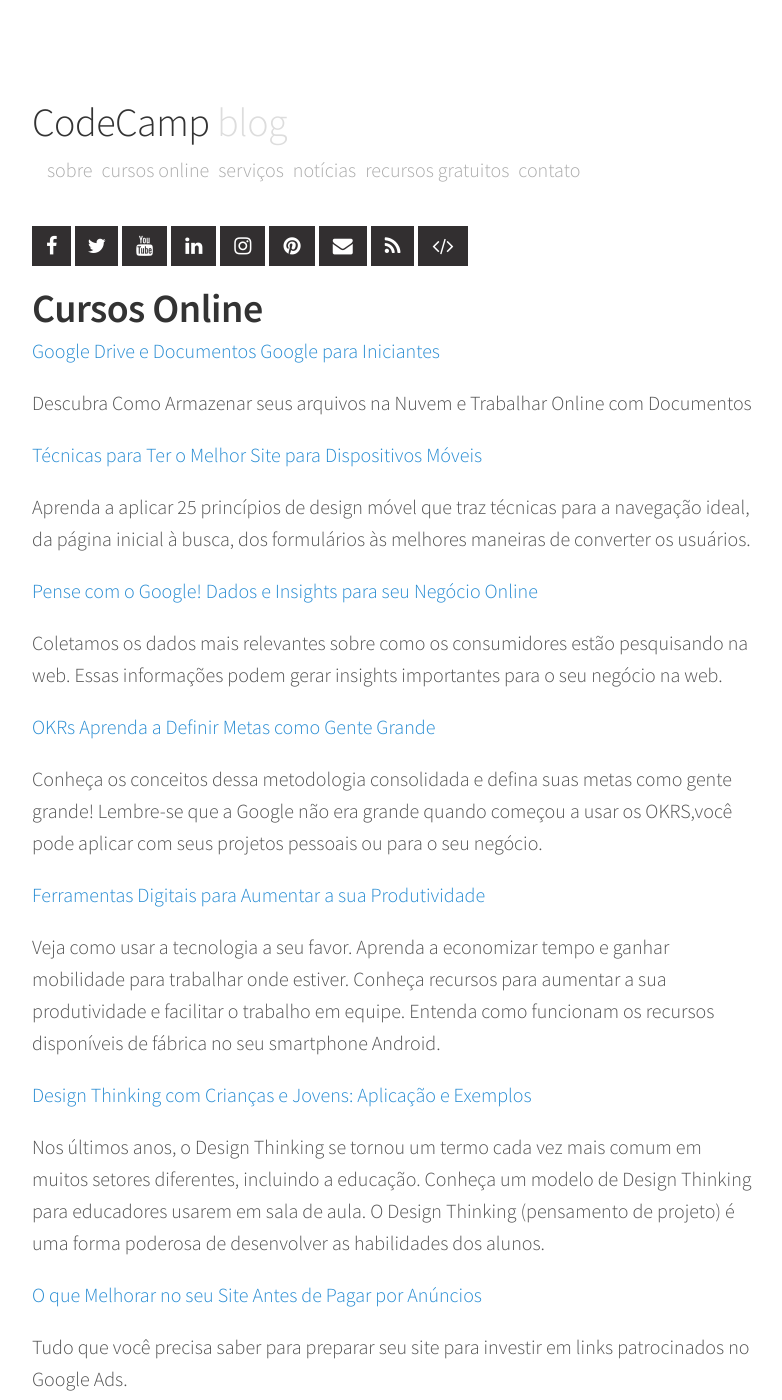
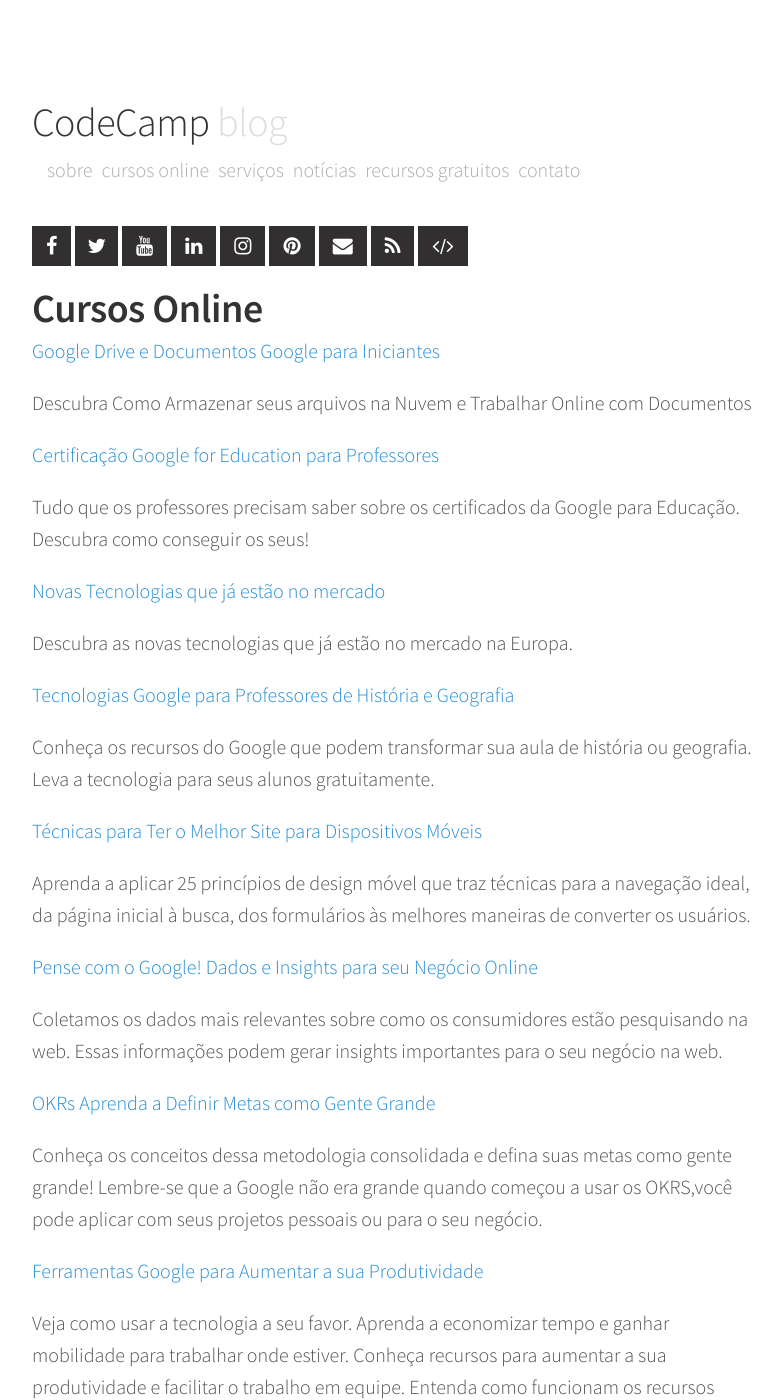
Before and after one commit to snvas/snvas.github.io, a Jekyll site: the page built from cursos.md, in a window 1280 px wide and 1400 px high. Shown: the whole window, without its empty margins (248-1030 px from the left). Built offline with Jekyll 4.4.1, drawn with Linux system fonts in a browser that asks for light colours; nearby versions of some CDN libraries; some of the changed text lies outside the part shown.

Commit message:
novos cursos

```diff
--- a/cursos.md
+++ b/cursos.md
@@ -4,15 +4,27 @@
 permalink: /cursos/
 order: 1
 ---
- [Google Drive e Documentos Google para Iniciantes](https://www.udemy.com/course/google-drive-e-muito-mais-que-um-dropbox/?referralCode=D982C0B9C343737A2745)
+[Google Drive e Documentos Google para Iniciantes](https://www.udemy.com/course/google-drive-e-muito-mais-que-um-dropbox/?referralCode=D982C0B9C343737A2745)
 
  Descubra Como Armazenar seus arquivos na Nuvem e Trabalhar Online com Documentos
 
- [Técnicas para Ter o Melhor Site para Dispositivos Móveis](https://www.udemy.com/course/tecnicas-para-ter-o-melhor-site-mobile/?referralCode=D869480A49488F1EC96C)
+[Certificação Google for Education para Professores](https://www.udemy.com/course/certificacoes-google-for-education-para-professores/?referralCode=3EF4264EDC40C2F4981B)
+
+ Tudo que os professores precisam saber sobre os certificados da Google para Educação. Descubra como conseguir os seus!
+
+[Novas Tecnologias que já estão no mercado](https://www.udemy.com/course/novas-tecnologias-no-mercado/?referralCode=56B25B9B5B0BC03AD08D)
+
+ Descubra as novas tecnologias que já estão no mercado na Europa.
+
+[Tecnologias Google para Professores de História e Geografia](https://www.udemy.com/course/tecnologias-google-para-professores-de-historia-e-geografia/?referralCode=142BB5B22254032FB68C)
+
+ Conheça os recursos do Google que podem transformar sua aula de história ou geografia. Leva a tecnologia para seus alunos gratuitamente.
+
+[Técnicas para Ter o Melhor Site para Dispositivos Móveis](https://www.udemy.com/course/tecnicas-para-ter-o-melhor-site-mobile/?referralCode=D869480A49488F1EC96C)
 
  Aprenda a aplicar 25 princípios de design móvel que traz técnicas para a navegação ideal, da página inicial à busca, dos formulários às melhores maneiras de converter os usuários.
 
- [Pense com o Google! Dados e Insights para seu Negócio Online](https://www.udemy.com/course/pense-com-o-google/?referralCode=0A94AEEEC828944230BE)
+[Pense com o Google! Dados e Insights para seu Negócio Online](https://www.udemy.com/course/pense-com-o-google/?referralCode=0A94AEEEC828944230BE)
 
  Coletamos os dados mais relevantes sobre como os consumidores estão pesquisando na web. Essas informações podem gerar insights importantes para o seu negócio na web.
 
@@ -20,7 +32,7 @@
 
 Conheça os conceitos dessa metodologia consolidada e defina suas metas como gente grande! Lembre-se que a Google não era grande quando começou a usar os OKRS,você pode aplicar com seus projetos pessoais ou para o seu negócio.
 
-[Ferramentas Digitais para Aumentar a sua Produtividade](https://www.udemy.com/course/ferramentas-digitais-para-aumentar-a-sua-produtividade/?referralCode=DFA6DB87F18E297CA123)
+[Ferramentas Google para Aumentar a sua Produtividade](https://www.udemy.com/course/ferramentas-digitais-para-aumentar-a-sua-produtividade/?referralCode=DFA6DB87F18E297CA123)
 
 Veja como usar a tecnologia a seu favor. Aprenda a economizar tempo e ganhar mobilidade para trabalhar onde estiver. Conheça recursos para aumentar a sua produtividade e facilitar o trabalho em equipe. Entenda como funcionam os recursos disponíveis de fábrica no seu smartphone Android.
 
@@ -40,15 +52,15 @@
 
 Crie sites interessantes e de alta qualidade de forma colaborativa para uma equipe, um projeto ou um evento. Os sites têm uma aparência ótima em todas as telas, de computadores a smartphones. E você não precisa aprender design ou programação.
 
-[Como Usar o TED para Aprender e Ensinar](https://www.udemy.com/course/como-usar-o-ted/?referralCode=CDB9CEC6683D40E24E64)
+[Como Aprender e Ensinar com as Melhores Palestras do Mundo](https://www.udemy.com/course/como-usar-o-ted/?referralCode=CDB9CEC6683D40E24E64)
 
 Conheça a conferência sobre tecnologia, entretenimento e design que tornou-se um fenômeno de vídeo viral. Ideias que merecem ser espalhadas! Descubra como usar todos os recursos da plataforma com os vídeos de palestras dos mais influentes pensadores e realizadores do mundo.
 
-[Como Implantar Google (GSuite) na sua Escola ou Faculdade](https://www.udemy.com/course/como-implantar-gsuite-na-sua-escola-ou-faculdade/?referralCode=7AA6CC416C3D0EFA5AC4)
+[Google (GSuite) nas Escolas/Faculdades, como aprovar a conta](https://www.udemy.com/course/como-implantar-gsuite-na-sua-escola-ou-faculdade/?referralCode=7AA6CC416C3D0EFA5AC4)
 
 Você sabia que sua escola tem direito a uma conta educacional na Google? Tudo fica armazenado automaticamente na nuvem. Arquivos acessíveis a qualquer hora, em qualquer lugar. Prepare sua escola para aproveitar as novas tecnologias dentro e fora da sala de aula. Conheça as Tecnologias Gratuitas da Google para a educação e Aprenda como implantar o GSuite na sua escola!
 
-[Google In Review: Aproveite Tudo o Que Existe Gratuitamente](https://www.udemy.com/course/google-in-review-para-alem-do-buscador/?referralCode=771B62FBABF9C9231360)
+[Google In Review: recursos para professores e estudantes](https://www.udemy.com/course/google-in-review-para-alem-do-buscador/?referralCode=771B62FBABF9C9231360)
 
 Uma revisão nos principais serviços, produtos, ferramentas, recursos e projetos da Google para Educadores. Conheça  as ferramentas Google que simplificam a sua vida. Aprenda uma série de recursos que a Google oferece além do mecanismo de busca. Descubra o que é o Chromebook e o Cardboard. Veja como usar o Google Acadêmico, o Google Keep, o Arts & Culture, o Blogger, o GSuite e muito mais.
 
```
